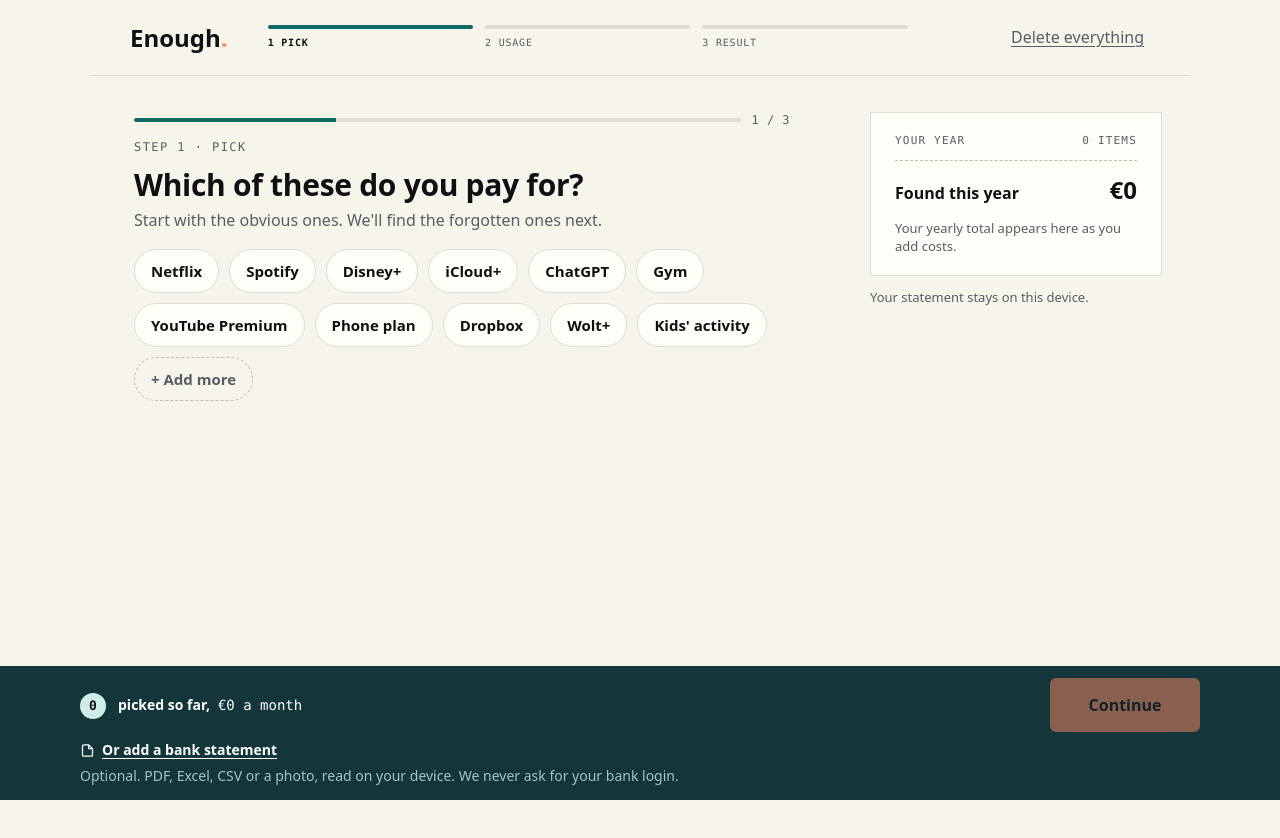
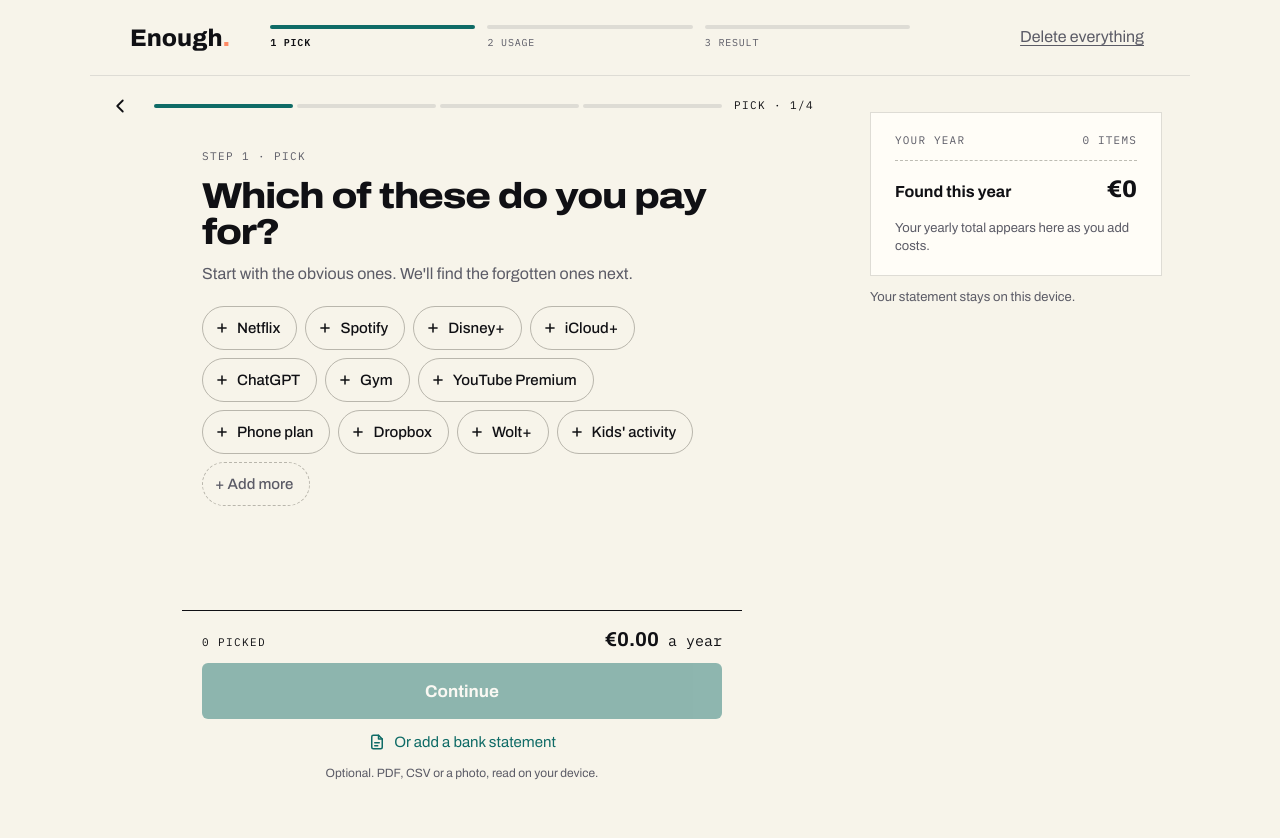
Before and after one commit to esmsaah/enough, a React (Vite) app: page / in a window 1280 px wide. Both pictures are taken after a click on the button "and 40 more". Shown: the top 838 px of the page. Before the commit the page ends 800 px from the top, so only its background shows below. Built offline with nearby package versions, Linux system fonts and the light colour scheme.

Commit message:
Fix fonts app-wide + restyle QuickPicks to board design

```diff
--- a/src/main.tsx
+++ b/src/main.tsx
@@ -1,6 +1,7 @@
 import { StrictMode } from 'react';
 import { createRoot } from 'react-dom/client';
 import { App } from './App';
+import './styles/landing-fonts.css'; // self-hosted Archivo + IBM Plex Mono, loaded app-wide
 import './styles/tokens.css';
 import './styles/base.css';
 import './styles/board.css';
--- a/src/screens/QuickPicks.tsx
+++ b/src/screens/QuickPicks.tsx
@@ -1,11 +1,11 @@
 // Screen 2 — the gentle first pick. A short, curated set of the most common
 // things people pay for: tap the obvious ones (no prices shown, nothing
-// preselected). "Something else" / Continue goes to the full tap list (screen 3).
+// preselected). "Add more" / Continue goes to the full tap list (screen 3).
 import { useState } from 'react';
 import { QUICK_PICKS, type QuickPick } from '../app/catalog';
 import { formatMoney } from '../app/money';
 import { useStore } from '../app/store';
-import { Button, Chip, ProgressBar } from '../components/ui';
+import { BoardChip, FlowHeader, Seg, StatementIcon } from '../components/board';
 
 // The obvious ones, in the order from the design. Prices are NOT shown here —
 // they vary by country and are only an estimate the person can fix later.
@@ -30,7 +30,6 @@
   const selected = new Set(state.items.filter((i) => i.source === 'quickpick').map((i) => i.merchantKey));
   const cur = state.currency;
   const count = state.items.length;
-  const monthly = audit.yearlyTotal / 12;
 
   function onChip(p: QuickPick) {
     if (selected.has(p.merchantKey)) { dispatch({ type: 'toggleQuickPick', pick: p }); return; }
@@ -48,68 +47,61 @@
   }
 
   return (
-    <>
-      <div className="screen screen--quick-picks">
-        <div className="qs-progress"><ProgressBar step={1} total={3} /><span className="qs-progress__count">1 / 3</span></div>
-        <p className="qp-eyebrow">STEP 1 · PICK</p>
-        <h1>Which of these do you pay for?</h1>
-        <p className="muted">Start with the obvious ones. We'll find the forgotten ones next.</p>
+    <div className="board">
+      <FlowHeader step={1} onBack={() => dispatch({ type: 'goto', step: 'landing' })} />
+      <div className="flow-body flow-col" style={{ padding: '8px 20px 24px' }}>
+        <span className="lab">Step 1 · Pick</span>
+        <h1 className="h1" style={{ fontSize: 36, marginTop: 12 }}>Which of these do you pay for?</h1>
+        <p className="sub" style={{ marginTop: 12 }}>Start with the obvious ones. We'll find the forgotten ones next.</p>
 
         {askFor && (() => {
           const amount = Number(askAmount) || 0;
           const perMonth = CADENCES.find((c) => c.key === askCadence)?.perMonth ?? 1;
           const yearly = amount * perMonth * 12;
           return (
-            <div className="card">
-              <label style={{ fontWeight: 700 }}>How much do you pay for {askFor.name}?</label>
-              <p className="muted" style={{ fontSize: 13, margin: '2px 0 10px' }}>Prices vary, so just tell us yours.</p>
-              <div className="row" style={{ gap: 8, alignItems: 'center' }}>
-                <span className="muted">{cur}</span>
-                <input className="amount-input mono" inputMode="decimal" autoFocus value={askAmount} placeholder="0"
-                  onChange={(e) => setAskAmount(e.target.value)} onKeyDown={(e) => { if (e.key === 'Enter') addAsked(); }} />
-                <select aria-label="How often" value={askCadence} onChange={(e) => setAskCadence(e.target.value as typeof askCadence)}>
-                  {CADENCES.map((c) => <option key={c.key} value={c.key}>{c.label}</option>)}
-                </select>
+            <div style={{ marginTop: 16, background: 'var(--paper)', border: '1px solid var(--line)', borderRadius: 'var(--radius-card)', padding: 16, display: 'flex', flexDirection: 'column', gap: 10 }}>
+              <div className="t" style={{ fontSize: 17, fontWeight: 700 }}>How much do you pay for {askFor.name}? <span style={{ fontWeight: 400, color: 'var(--muted)', fontSize: 14 }}>Prices vary, so just tell us yours.</span></div>
+              <div style={{ display: 'flex', gap: 10, flexWrap: 'wrap', alignItems: 'center' }}>
+                <div className="field" style={{ maxWidth: 160 }}>
+                  <span className="m" style={{ color: 'var(--muted)' }}>{cur}</span>
+                  <input className="m" inputMode="decimal" autoFocus value={askAmount} placeholder="0"
+                    onChange={(e) => setAskAmount(e.target.value)} onKeyDown={(e) => { if (e.key === 'Enter') addAsked(); }} />
+                </div>
+                <Seg value={askCadence}
+                  options={CADENCES.map((c) => ({ value: c.key, label: c.label }))}
+                  onChange={(k) => setAskCadence(k)} />
               </div>
-              {yearly > 0 && <p className="muted" style={{ fontSize: 13, marginTop: 8 }}>≈ {formatMoney(yearly, cur, { round: true })} a year</p>}
-              <div className="row" style={{ gap: 12, marginTop: 10 }}>
-                <Button variant="secondary" onClick={() => setAskFor(null)}>Cancel</Button>
-                <Button full disabled={!amount} onClick={addAsked}>Add {askFor.name}</Button>
+              {yearly > 0 && <p className="sub" style={{ fontSize: 13 }}>≈ {formatMoney(yearly, cur, { round: true })} a year</p>}
+              <div style={{ display: 'flex', gap: 12 }}>
+                <button type="button" className="ghost" onClick={() => setAskFor(null)}>Cancel</button>
+                <button type="button" className="btn full" disabled={!amount} onClick={addAsked}>Add {askFor.name}</button>
               </div>
             </div>
           );
         })()}
 
-        <div className="chip-wrap qp-chips">
+        <div className="chips" style={{ marginTop: 20 }}>
           {picks.map((p) => (
-            <Chip key={p.merchantKey} selected={selected.has(p.merchantKey)} onClick={() => onChip(p)}>{p.name}</Chip>
+            <BoardChip key={p.merchantKey} label={p.name} selected={selected.has(p.merchantKey)} onClick={() => onChip(p)} />
           ))}
-          <button type="button" className="qp-something" onClick={() => dispatch({ type: 'goto', step: 'quickstart' })}>+ Add more</button>
+          <button type="button" className="chip more" onClick={() => dispatch({ type: 'goto', step: 'quickstart' })}>+ Add more</button>
         </div>
       </div>
 
-      <div className="footer qs-band">
-        <div className="qs-band__inner">
-          <div className="qs-band__row">
-            <div className="qs-band__picked">
-              <span className="qs-badge">{count}</span>
-              <span className="qs-band__text">
-                <span className="qs-band__sofar">picked<span className="qs-band__sofar-ext"> so far,</span></span>
-                <span className="qs-band__year">{formatMoney(audit.yearlyTotal, cur, { round: true })}<span className="qs-band__unit"> a year</span></span>
-                <span className="qs-band__month">{formatMoney(monthly, cur, { round: true })} a month</span>
-              </span>
-            </div>
-            <button type="button" className="qs-next" disabled={count === 0} onClick={() => dispatch({ type: 'goto', step: 'quickstart' })}>
-              Continue
-            </button>
-          </div>
-          <button type="button" className="qs-add" onClick={() => dispatch({ type: 'goto', step: 'addstatement' })}>
-            <svg width="15" height="15" viewBox="0 0 24 24" fill="none" aria-hidden="true"><path d="M14 3H6a2 2 0 0 0-2 2v14a2 2 0 0 0 2 2h12a2 2 0 0 0 2-2V9z" stroke="currentColor" strokeWidth="2" strokeLinejoin="round"/><path d="M14 3v6h6" stroke="currentColor" strokeWidth="2" strokeLinejoin="round"/></svg>
-            Or add a bank statement
-          </button>
-          <p className="qs-optional">Optional. PDF, Excel, CSV or a photo, read on your device. We never ask for your bank login.</p>
+      <div className="flow-foot flow-col">
+        <div className="r">
+          <span className="lab" style={{ color: 'var(--ink)' }}>{count} picked</span>
+          <span className="m" style={{ fontSize: 15 }}>
+            <b style={{ fontFamily: 'var(--font-display)', fontSize: 20 }}>{formatMoney(audit.yearlyTotal, cur)}</b> a year
+          </span>
         </div>
+        <button type="button" className="btn full" disabled={count === 0} onClick={() => dispatch({ type: 'goto', step: 'quickstart' })}>Continue</button>
+        <button type="button" onClick={() => dispatch({ type: 'goto', step: 'addstatement' })}
+          style={{ alignSelf: 'center', display: 'inline-flex', gap: 8, alignItems: 'center', fontSize: 15, padding: '4px 0', background: 'none', border: 0, color: 'var(--indigo)', cursor: 'pointer' }}>
+          <StatementIcon />Or add a bank statement
+        </button>
+        <span style={{ fontSize: 12, color: 'var(--muted)', textAlign: 'center' }}>Optional. PDF, CSV or a photo, read on your device.</span>
       </div>
-    </>
+    </div>
   );
 }
--- a/src/styles/tokens.css
+++ b/src/styles/tokens.css
@@ -21,8 +21,8 @@
   --line: #dedcd5;
   --dash: #bdbcb3;
 
-  --font-display: 'Archivo', system-ui, sans-serif; /* stretch 110-125%, weight 700-800 */
-  --font-mono: 'IBM Plex Mono', ui-monospace, 'SF Mono', Menlo, monospace; /* amounts, dates */
+  --font-display: 'Enough B2 Archivo', 'Archivo', system-ui, sans-serif; /* stretch 62-125%, weight 100-900 */
+  --font-mono: 'Enough B2 Mono', 'IBM Plex Mono', ui-monospace, 'SF Mono', Menlo, monospace; /* amounts, dates */
   --font-hand: 'Caveat', 'Segoe Script', cursive; /* notes of four words or fewer */
 
   --radius: 6px;
```
